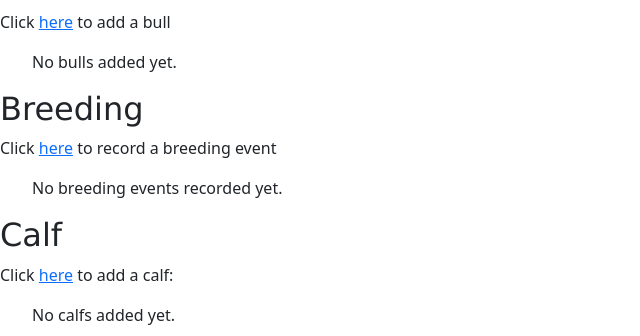
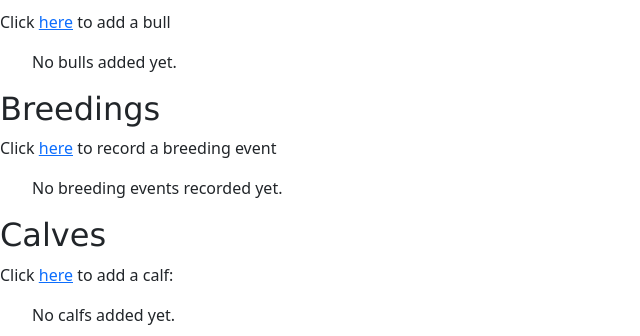
Before and after one commit to cthlbrennan/herdhub, a Django app: page / in a window 1280 px wide. Shown: the part 275-611 px from the top of the page, without its empty margins (0-640 px from the left). Run offline with Django 5.2, Linux system fonts and the light colour scheme; a user stored in the database is signed in; data that the repository does not hold is empty.

Commit message:
Fix typos on index.html

```diff
--- a/templates/index.html
+++ b/templates/index.html
@@ -40,7 +40,7 @@
     {% endfor %}
 </ul>
 
-<h2>Breeding</h2>
+<h2>Breedings</h2>
 <p>Click <a href="add_breeding_event">here</a> to record a breeding event</p>
 <ul>
     {% for breeding in breedings %}
@@ -59,7 +59,7 @@
     {% endfor %}
 </ul>
 
-<h2>Calf</h2>
+<h2>Calves</h2>
 <p>Click <a href="add_calf">here</a> to add a calf:</p>
 <ul>
     {% for calf in calfs %}
```
